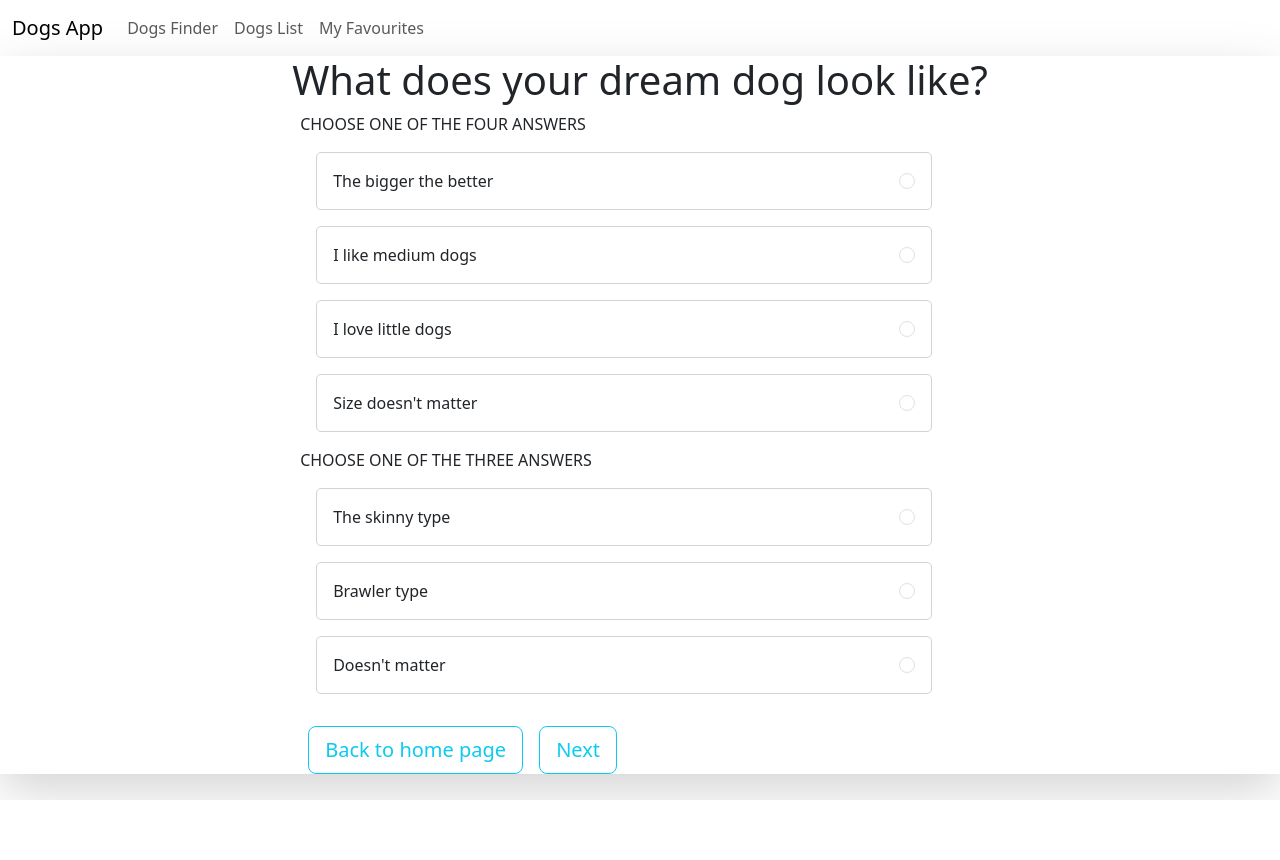
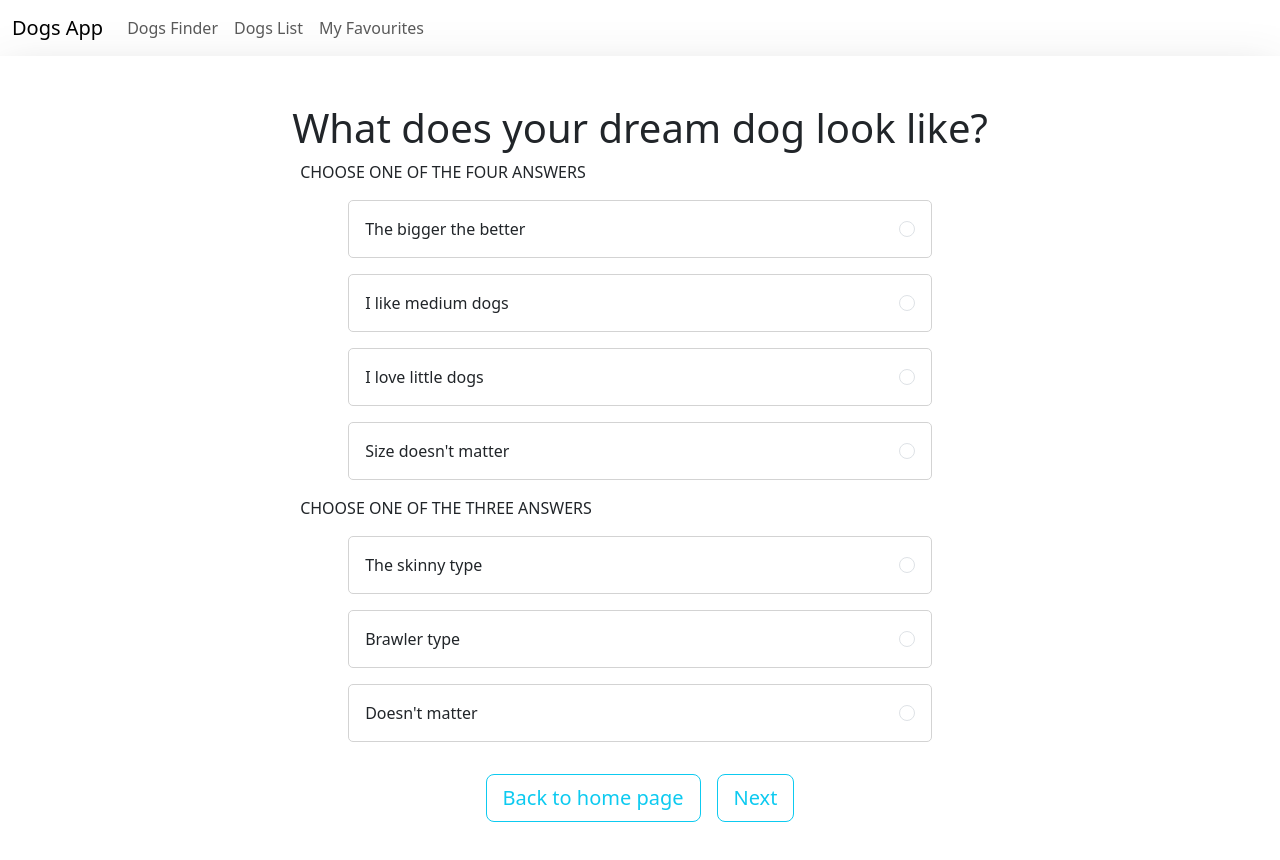
Before and after one commit to mirror86/Final_Project_DogsApp, a React (Create React App) app: page /finder in a window 1280 px wide. Shown: the top 860 px of the page. Before the commit the page ends 800 px from the top, so only its background shows below. Built offline with nearby package versions, Linux system fonts and the light colour scheme.

Commit message:
style changes

```diff
--- a/src/components/PreferencePage/PreferencePage.js
+++ b/src/components/PreferencePage/PreferencePage.js
@@ -1,12 +1,14 @@
 import React, {useState} from 'react';
 import {Button, Form} from "react-bootstrap";
 import {dogHeightPreferences, dogWeightPreferences} from "../../data";
+import Container from "react-bootstrap/Container";
 
 
 const PreferencePage = ({onOtherQuestions, weightPreferencesMustHave, heightPreferencesMustHave}) => {
 
     return (
         <>
+            <Container className="pt-5 pb-5 h-auto">
             <header className="text-center">
                 <h1>What does your dream dog look like?</h1>
             </header>
@@ -16,7 +18,7 @@
                     {Object.entries(dogHeightPreferences).map(([key, preference]) => (
                         <div key={`height-${key}`} className="mb-3">
                             <Form.Check style={{border: "1px solid lightgrey", borderRadius: "5px"}}
-                                        className="d-flex flex-row-reverse justify-content-between p-3 ms-3 me-5"
+                                        className="d-flex flex-row-reverse justify-content-between p-3 ms-5 me-5"
                                         type="radio"
                                         id={`height-${key}`}
                                         label={preference.label}
@@ -28,7 +30,7 @@
                     {Object.entries(dogWeightPreferences).map(([key, preference]) => (
                         <div key={`weight-${key}`} className="mb-3">
                             <Form.Check style={{border: "1px solid lightgrey", borderRadius: "5px"}}
-                                        className="d-flex flex-row-reverse justify-content-between p-3 ms-3 me-5"
+                                        className="d-flex flex-row-reverse justify-content-between p-3 ms-5 me-5"
                                         type="radio"
                                         id={`weight-${key}`}
                                         label={preference.label}
@@ -38,14 +40,14 @@
                         </div>
                     ))}
                 </Form>
-                <div className="align-self-center">
+                <div className=" d-flex justify-content-center">
                     <Button href="/" variant="outline-info" size="lg" className="ms-2 me-2 mt-3">Back to home
                         page</Button>
                     <Button variant="outline-info" size="lg" className="ms-2 me-2 mt-3"
                             onClick={onOtherQuestions}>Next</Button>
                 </div>
             </section>
-
+            </Container>
         </>
     );
 };
--- a/src/pages/FavDogs/FavDogs.js
+++ b/src/pages/FavDogs/FavDogs.js
@@ -11,7 +11,7 @@
         <>
             <Container fluid className="pages__container main h-100 shadow-lg  bg-white" style={{overflowY: "scroll"}}>
                 <Container fluid className="h-100 bg-white">
-                    <Row className=" ">
+                    <Row>
                         <Col>
                             <Container fluid="lg" className="mt-4">
                                 {favDogs.map((dog, index) => (
```
